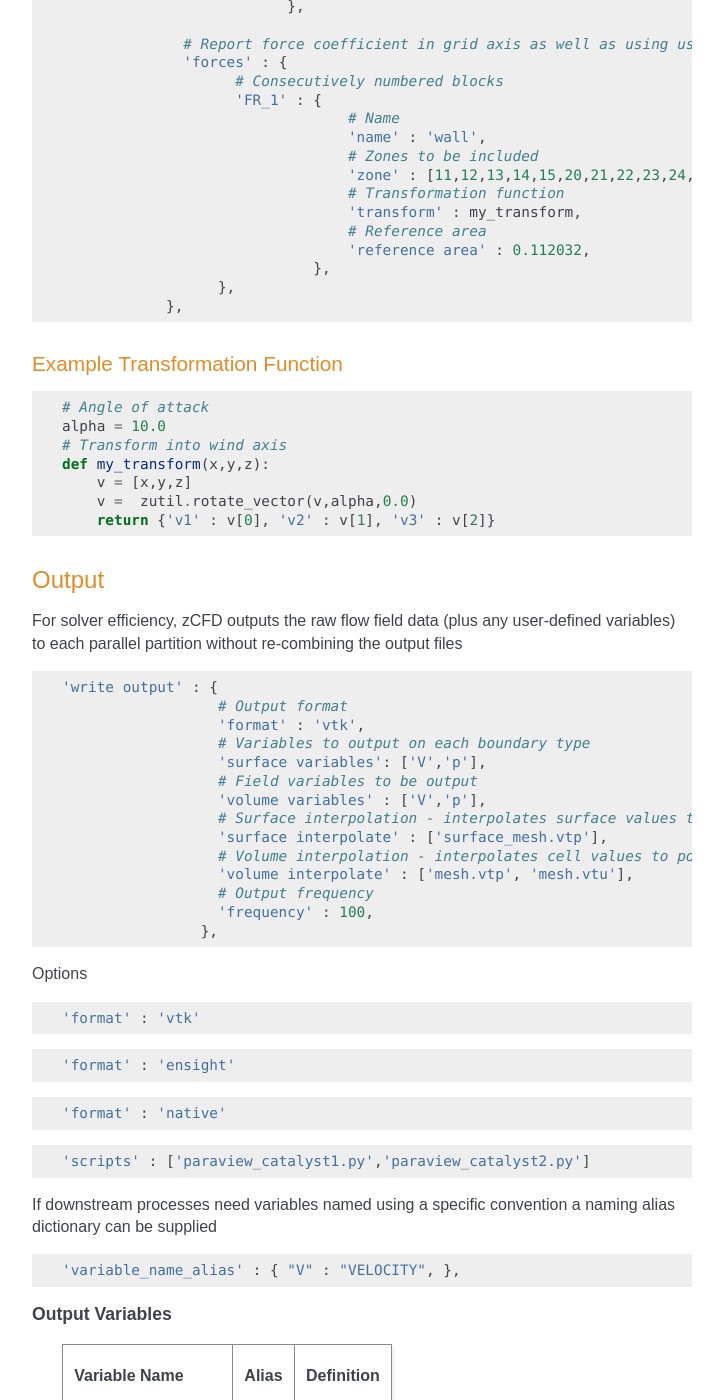
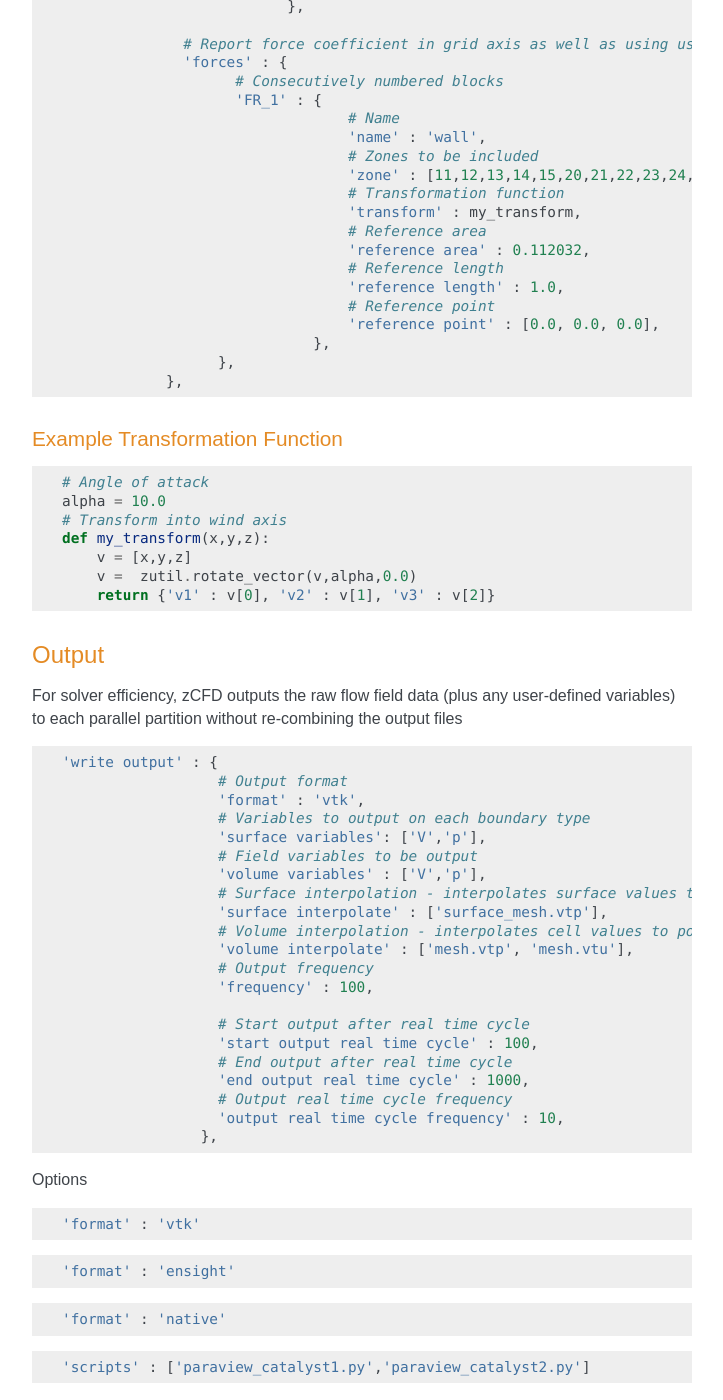
Before and after one commit to zCFD/zCFDguide, a Sphinx documentation site: the page built from docs/source/control-dict.rst, in a window 1280 px wide and 1400 px high, scrolled down 17707 px. Shown: the whole window, without its empty margins (388-1111 px from the left). Built offline with Sphinx 7.4.7, drawn with Linux system fonts in a browser that asks for light colours.

Commit message:
Updated documentation for force output and unsteady output

```diff
--- a/docs/source/control-dict.rst
+++ b/docs/source/control-dict.rst
@@ -974,6 +974,10 @@ In addition to standard flow field outputs (see below), zCFD can provide informa
                                      'transform' : my_transform,
                                      # Reference area
                                      'reference area' : 0.112032,
+                                     # Reference length
+                                     'reference length' : 1.0,
+                                     # Reference point
+                                     'reference point' : [0.0, 0.0, 0.0],
                                  },
                       },
                 },
@@ -1011,6 +1015,13 @@ For solver efficiency, zCFD outputs the raw flow field data (plus any user-defin
                       'volume interpolate' : ['mesh.vtp', 'mesh.vtu'],
                       # Output frequency
                       'frequency' : 100,
+
+                      # Start output after real time cycle
+                      'start output real time cycle' : 100,
+                      # End output after real time cycle
+                      'end output real time cycle' : 1000,
+                      # Output real time cycle frequency
+                      'output real time cycle frequency' : 10,
                     },
 
 Options
```
